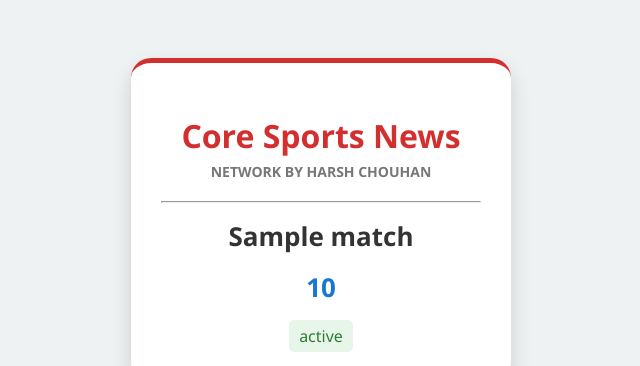
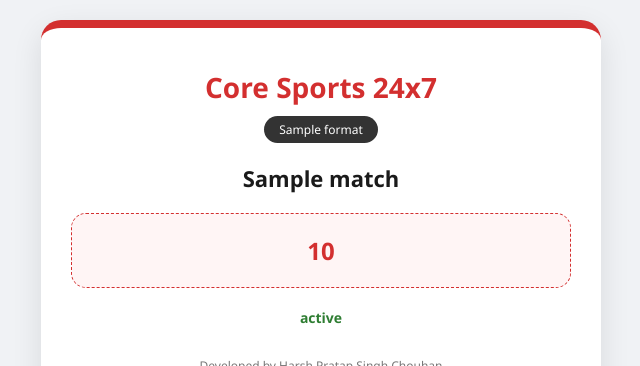
Before and after one commit to harshpratap918-alt/cricket-live-core, a Flask app: template templates/index.html in a window 1280 px wide. Shown: the top 366 px of the page, without its empty margins (319-959 px from the left). Run offline with Flask 3, Linux system fonts and the light colour scheme; the template is opened without the code that fills it: most values are stand-ins (such as "Sample title", 1, 10 or a date in 2020).

Commit message:
Revamp index.html for Core Sports Live page
Updated the HTML structure and styles for the sports live page, including new elements for match format, title, and score display.

```diff
--- a/templates/index.html
+++ b/templates/index.html
@@ -3,24 +3,40 @@
 <head>
     <meta charset="UTF-8">
     <meta name="viewport" content="width=device-width, initial-scale=1.0">
-    <title>Core Sports Live</title>
+    <title>Core Sports Live - Harsh Chouhan</title>
     <style>
-        body { font-family: 'Segoe UI', Tahoma, Geneva, Verdana, sans-serif; text-align: center; background-color: #eef2f3; padding: 50px; }
-        .card { background: white; padding: 30px; border-radius: 20px; box-shadow: 0 10px 20px rgba(0,0,0,0.15); display: inline-block; min-width: 320px; border-top: 5px solid #d32f2f; }
-        h1 { color: #d32f2f; margin-bottom: 5px; }
-        .brand { font-size: 14px; color: #777; margin-bottom: 20px; font-weight: bold; text-transform: uppercase; }
-        .score { font-size: 26px; font-weight: bold; margin: 15px 0; color: #333; }
-        .status { color: #2e7d32; font-weight: 500; background: #e8f5e9; padding: 5px 10px; border-radius: 5px; display: inline-block; }
+        body { font-family: 'Segoe UI', sans-serif; background-color: #f0f2f5; margin: 0; padding: 20px; text-align: center; }
+        .container { max-width: 500px; margin: auto; background: white; padding: 30px; border-radius: 20px; box-shadow: 0 10px 30px rgba(0,0,0,0.1); border-top: 8px solid #d32f2f; }
+        h1 { color: #d32f2f; margin: 10px 0; font-size: 28px; }
+        .format-badge { background: #333; color: white; padding: 5px 15px; border-radius: 50px; font-size: 12px; display: inline-block; margin-bottom: 20px; }
+        .match-title { font-size: 22px; font-weight: bold; color: #1a1a1a; margin-bottom: 10px; }
+        .score-box { background: #fff5f5; padding: 20px; border-radius: 15px; border: 1px dashed #d32f2f; margin: 20px 0; }
+        .score-text { font-size: 24px; color: #d32f2f; font-weight: bold; }
+        .status { color: #2e7d32; font-weight: bold; font-size: 14px; }
+        .footer { margin-top: 30px; font-size: 12px; color: #777; }
+        .counter { margin-top: 15px; }
     </style>
 </head>
 <body>
-    <div class="card">
-        <h1>Core Sports News</h1>
-        <div class="brand">Network by Harsh Chouhan</div>
-        <hr>
-        <div class="score">{{ match.title }}</div>
-        <div class="score" style="color: #1976d2;">{{ match.score }}</div>
-        <div class="status">{{ match.status }}</div>
+    <div class="container">
+        <h1>Core Sports 24x7</h1>
+        <div class="format-badge">{{ match.format }}</div>
+
+        <div class="match-title">{{ match.title }}</div>
+
+        <div class="score-box">
+            <div class="score-text">{{ match.score }}</div>
+        </div>
+
+        <div class="status">{{ match.full_status }}</div>
+
+        <div class="footer">
+            <p>Developed by Harsh Pratap Singh Chouhan</p>
+            <div class="counter">
+                <p>Total Visitors</p>
+                <img src="https://hitwebcounter.com/counter/counter.php?page=10000001&style=0006&nbdigits=5&type=page&initCount=0" title="Free Counter" border="0" />
+            </div>
+        </div>
     </div>
 </body>
 </html>
```
